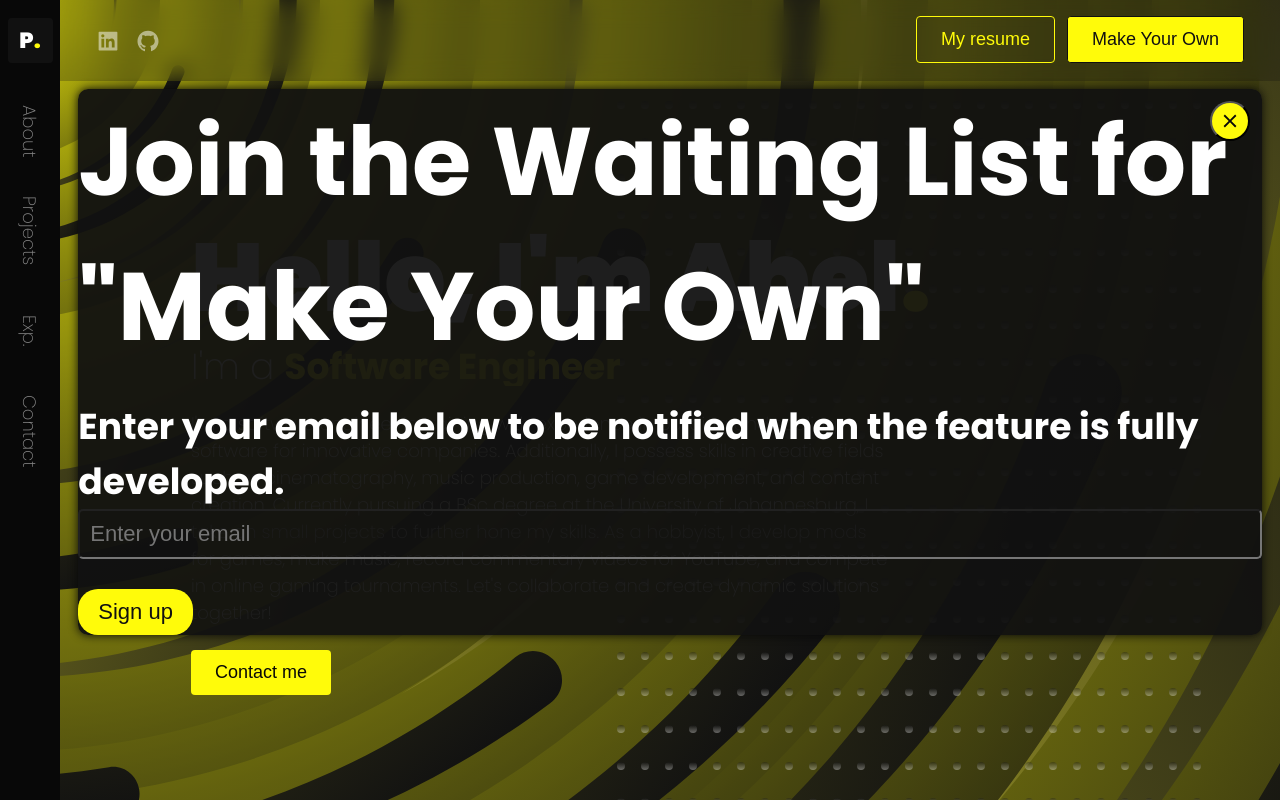
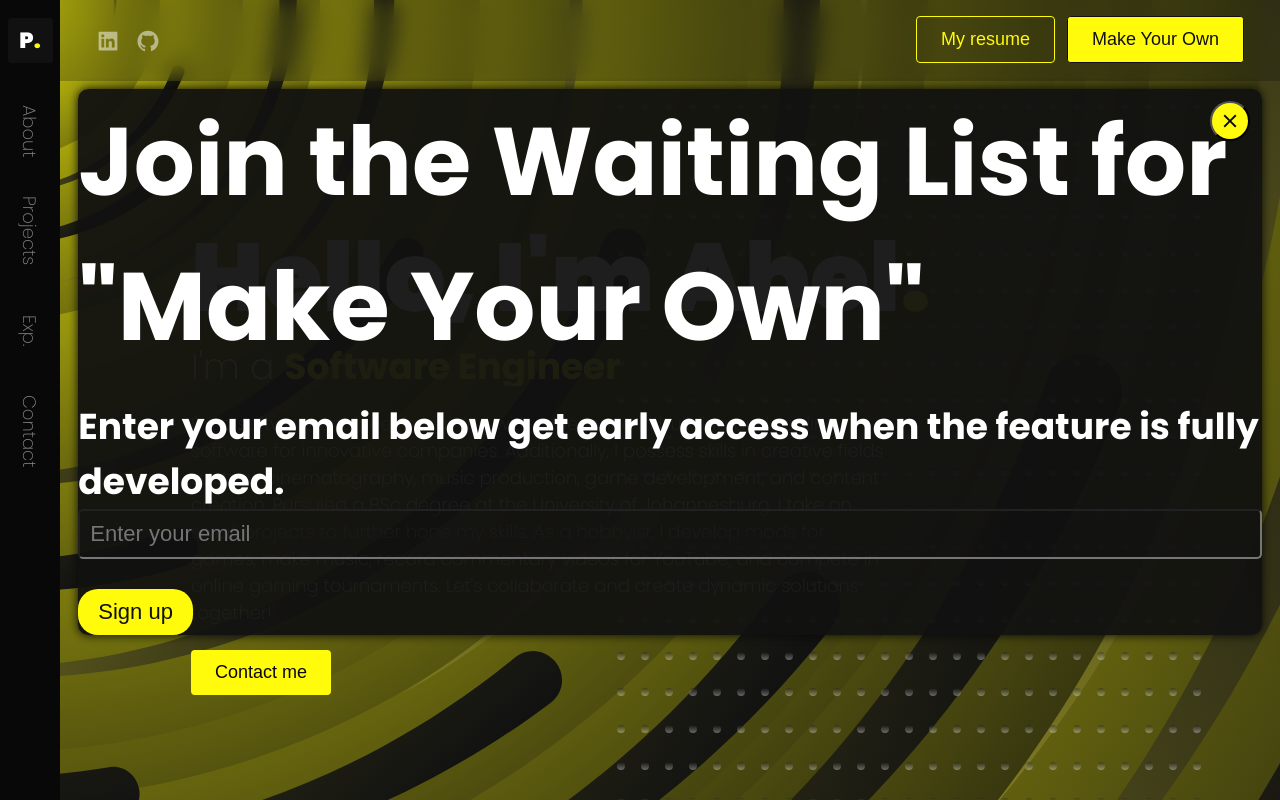
Before and after one commit to AJ4200/Portyfolio, a Next.js app: page / in a window 1280 px wide. Both pictures are taken after a click on the button "Make Your Own". Shown: the top 800 px of the page. Built offline with nearby package versions, Linux system fonts and the light colour scheme.

Commit message:
Bug fixes

```diff
--- a/components/home/experience/Experience.tsx
+++ b/components/home/experience/Experience.tsx
@@ -39,6 +39,6 @@ const experience = [
     location: "Remote",
     description:
       "Junior Data Analyst was responsible to represent data in all data formats(e.g JSON, CSV and etc) using",
-    tech: ["pgAdmin", "R", "Python", "GraphQL", "Azure", "JSON"],
+    tech: ["pgAdmin", "R", "Python", "GraphQL", "Azure", "JSON", "CSV"],
   },
 ];
--- a/components/home/hero/Hero.tsx
+++ b/components/home/hero/Hero.tsx
@@ -19,7 +19,7 @@ export const Hero = () => {
         </Reveal>
         <Reveal>
           <p className={styles.aboutCopy}>
-          I&apos;m a software engineer in training with experience in building and scaling software for innovative companies. Additionally, I possess skills in creative fields such as cinematography, music production, game development, and content creation. Currently pursuing a BSc degree at the University of Johannesburg, I take on small projects to further hone my skills. As a hobbyist, I develop mods for games, make music, record commentary videos for YouTube, and compete in online gaming tournaments. Let&apos;s collaborate and create dynamic solutions together!
+          I&apos;m a software engineer in training with experience in building and scaling software for innovative companies. Additionally, I possess skills in creative fields such as cinematography, music production, game development, and content creation. Pursuied a BSc degree at the University of Johannesburg, I take on small projects to further hone my skills. As a hobbyist, I develop mods for games, make music, record commentary videos for YouTube, and compete in online gaming tournaments. Let&apos;s collaborate and create dynamic solutions together!
           </p>
         </Reveal>
         <Reveal>
--- a/components/nav/Heading.tsx
+++ b/components/nav/Heading.tsx
@@ -16,20 +16,17 @@ export const Heading = () => {
   }) => {
     setEmail(event.target.value);
   };
-
   const handleSubmit = async (event: { preventDefault: () => void }) => {
     event.preventDefault();
     setIsLoading(true);
     try {
-      const response = await axios.post("http://localhost:8080/waitingusers", {
+      const response = await axios.post("https://portyfolio-api.onrender.com/users", {
         email: email,
       });
       if (response.status === 200) {
         setTimeout(() => {
           setIsSubmitted(true);
-
         }, 3000);
-
       }
     } catch (error) {
       console.log(error);
@@ -38,6 +35,7 @@ export const Heading = () => {
       setIsSubmitted(true);
     }
   };
+
 
   const handleMakeYourOwnClick = () => {
     setShowWaitingList(true);
@@ -75,7 +73,7 @@ export const Heading = () => {
             ) : (
               <>
                 <p>
-                  Enter your email below to be notified when the feature is fully developed.
+                  Enter your email below get early access when the feature is fully developed.
                 </p>
                 <form onSubmit={handleSubmit}>
                   <input
```
